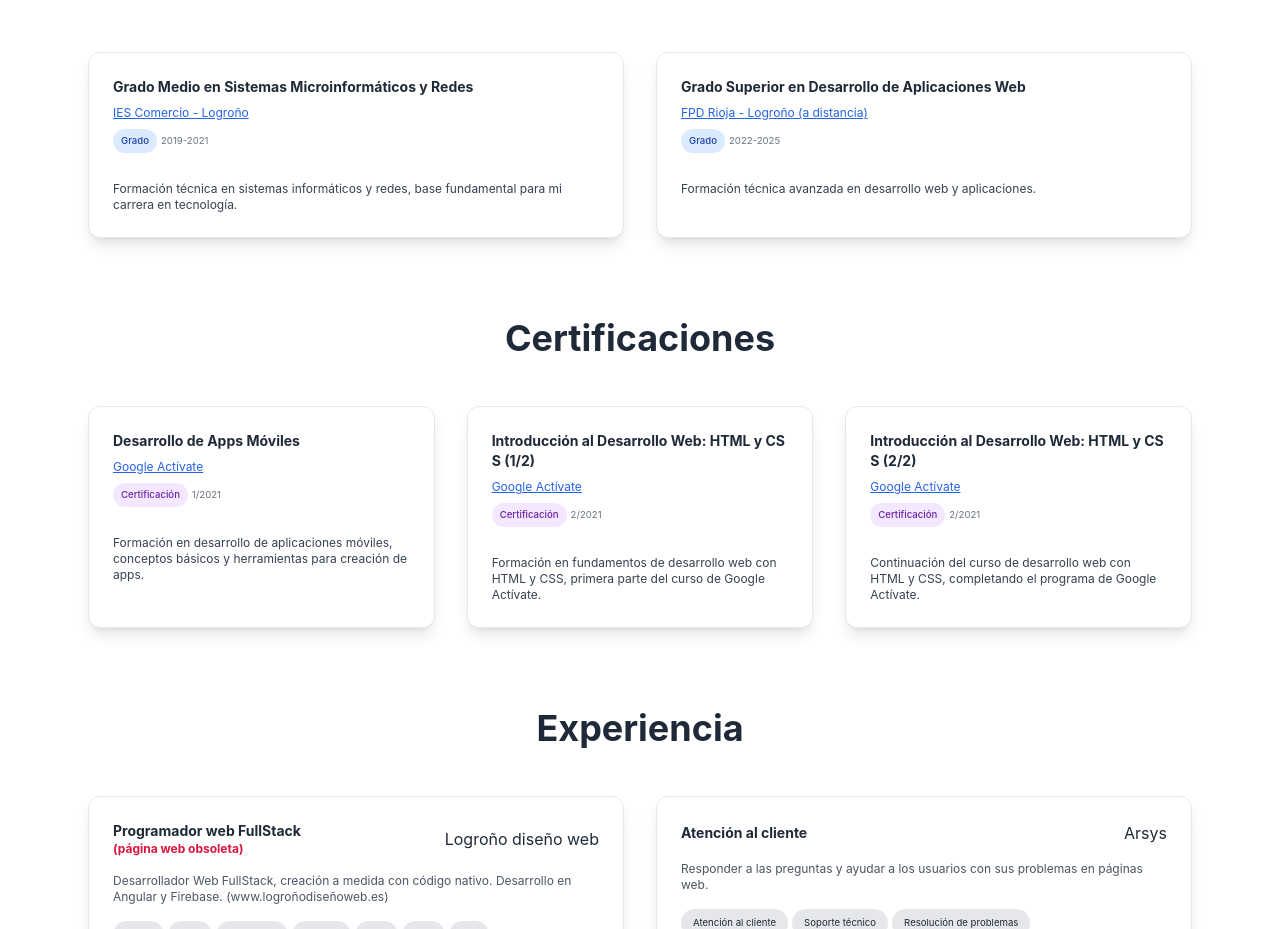
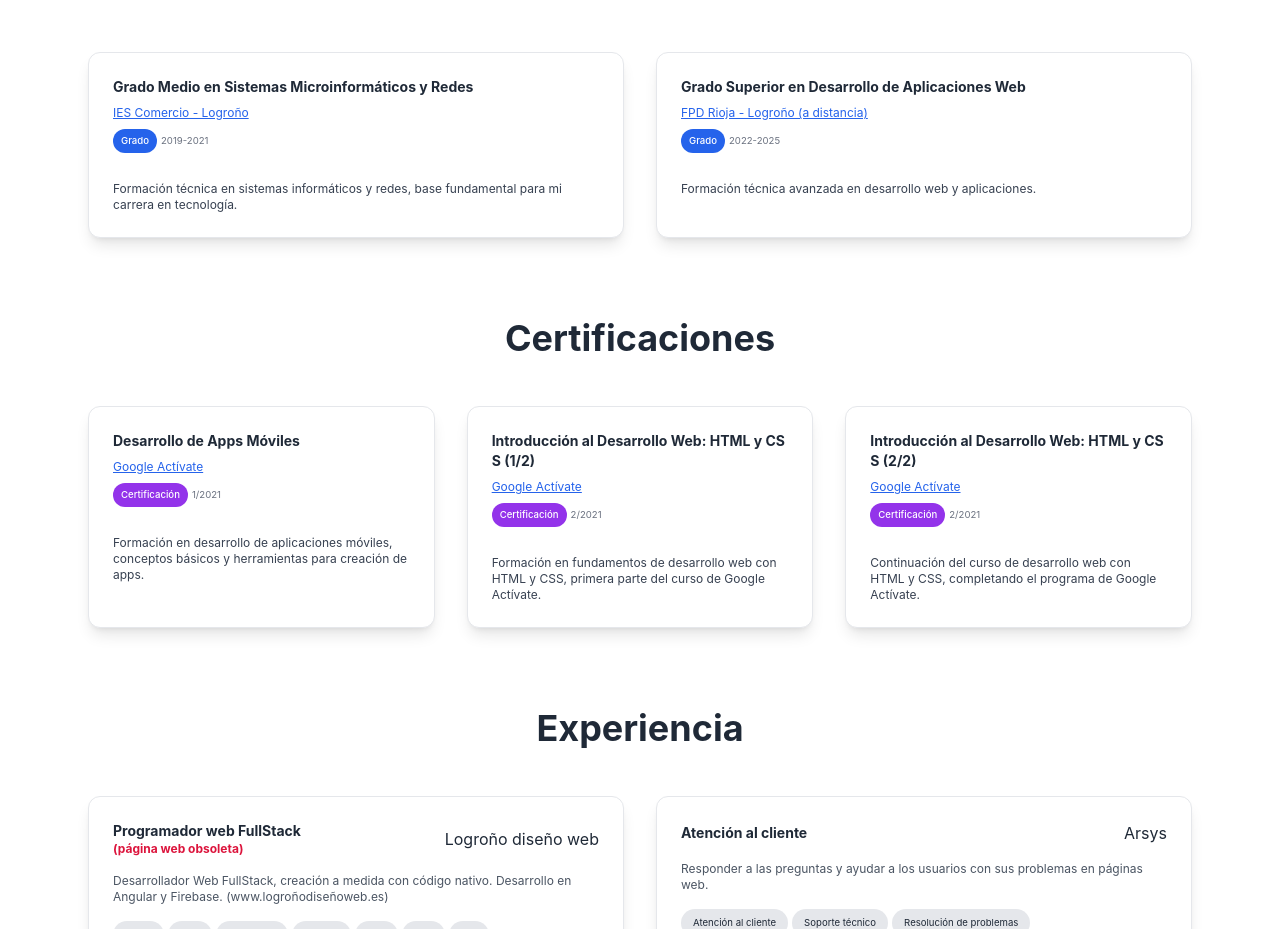
Before and after one commit to DiegoExtremiana/portfolioCompletoDiego, a React (Create React App) app: page / in a window 1280 px wide. Shown: the part 2100-3029 px from the top of the page. Built offline with nearby package versions, Linux system fonts and the light colour scheme; the HTML template or start-up script is replaced by a standard one.

Commit message:
feat: actualizar estilos de fondo y texto en los componentes Certifications y Studies

```diff
--- a/src/components/Certifications.js
+++ b/src/components/Certifications.js
@@ -198,7 +198,7 @@ const Certifications = () => {
                     {cert.subtitle}
                   </p>
                   <div className="hidden sm:flex items-center gap-2 mb-3 xs:gap-1">
-                    <span className="px-2 py-1 bg-purple-100 text-purple-800 dark:bg-purple-900 dark:text-purple-20 rounded-full text-xs xs:text-[0.6rem] font-medium">
+                    <span className="px-2 py-1 bg-purple-600 text-white dark:bg-purple-600 dark:text-white rounded-full text-xs xs:text-[0.6rem] font-medium">
                       {cert.category}
                     </span>
                     <span className="text-gray-500 dark:text-gray-400 text-xs xs:text-[0.6rem]">
--- a/src/components/Studies.js
+++ b/src/components/Studies.js
@@ -69,7 +69,7 @@ const Studies = () => {
                     {study.subtitle}
                   </p>
                   <div className="hidden sm:flex items-center gap-2 mb-3 xs:gap-1">
-                    <span className="px-2 py-1 bg-blue-100 text-blue-800 dark:bg-blue-90 dark:text-blue-200 rounded-full text-xs xs:text-[0.6rem] font-medium">
+                    <span className="px-2 py-1 bg-blue-600 text-white dark:bg-blue-600 dark:text-white rounded-full text-xs xs:text-[0.6rem] font-medium">
                       {study.category}
                     </span>
                     <span className="text-gray-500 dark:text-gray-400 text-xs xs:text-[0.6rem]">
```
